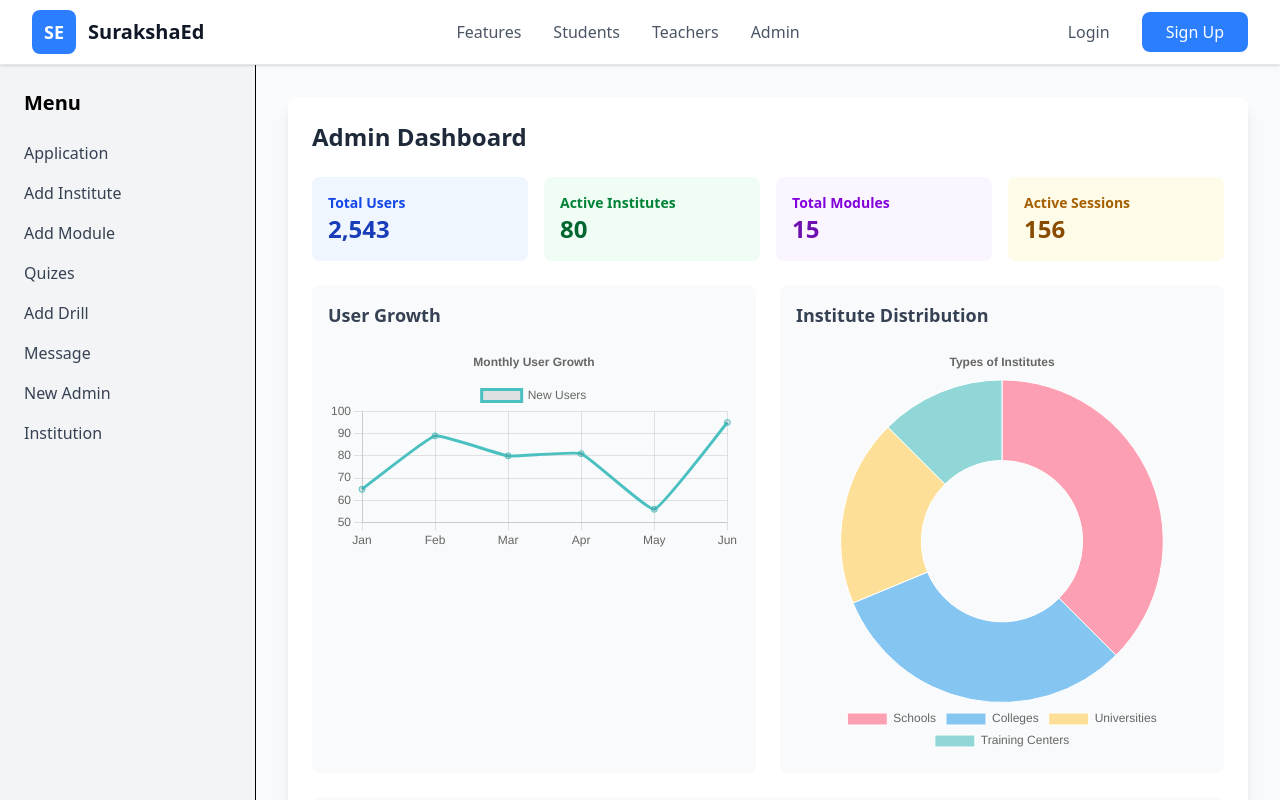
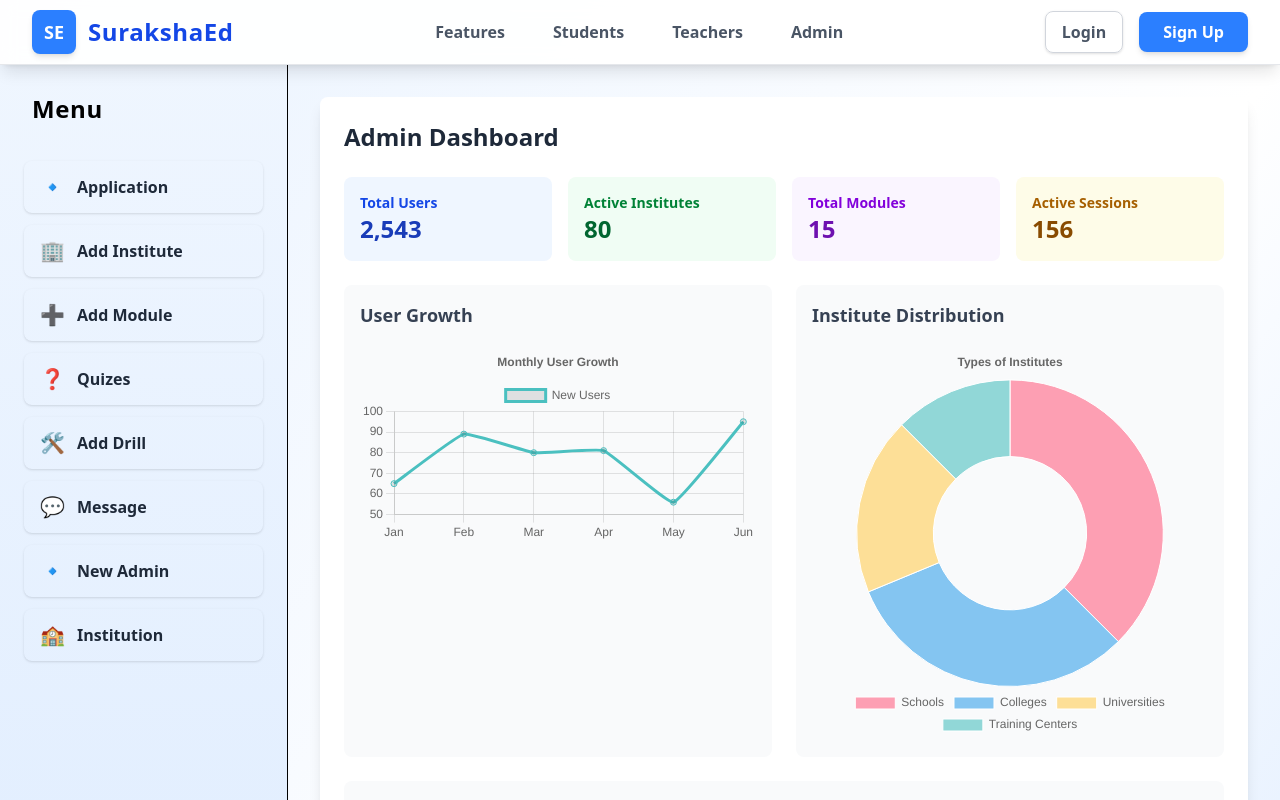
Before and after one commit to sakshichouhan305/SIH-25008--Glitchy-, a React (Vite) app in the folder frontend/: page /admin in a window 1280 px wide. Shown: the top 800 px of the page. Built offline with nearby package versions, Linux system fonts and the light colour scheme; sample sign-in values are in the browser's storage.

Commit message:
FE second commit

```diff
--- a/frontend/src/components/access.jsx
+++ b/frontend/src/components/access.jsx
@@ -1,4 +1,5 @@
 import { useState, useEffect } from 'react';
+
 
 const studentAccess = [
   {
--- a/frontend/src/components/contentpage.jsx
+++ b/frontend/src/components/contentpage.jsx
@@ -21,9 +21,14 @@ const Content = memo(({ activePage }) => {
         return <AdminDashboard />;
       default:
         return (
-          <div className="text-center py-10">
-            <h1 className="text-3xl font-bold mb-4">Welcome</h1>
-            <p className="text-gray-600">Please log in to continue.</p>
+          <div className="flex flex-col items-center justify-center py-16">
+            <div className="bg-white rounded-xl shadow-lg p-8 max-w-md w-full">
+              <h1 className="text-4xl font-extrabold mb-4 text-blue-600 text-center">Welcome!</h1>
+              <p className="text-gray-600 text-center mb-2">Please log in to continue and access your dashboard.</p>
+              <div className="flex justify-center mt-4">
+                <button className="bg-blue-500 hover:bg-blue-600 text-white px-6 py-2 rounded-lg font-semibold transition-colors shadow-md">Login</button>
+              </div>
+            </div>
           </div>
         );
     }
@@ -35,51 +40,42 @@ const Content = memo(({ activePage }) => {
       return renderDashboard();
     }
 
+    // Card style for content
+    const cardClass = "bg-white rounded-xl shadow-lg p-8 max-w-2xl mx-auto mt-10 text-center animate-fade-in";
+
     // Handle other pages based on activePage prop
     switch (activePage) {
       case "Module":
-        return <div>Module Content</div>;
-
+        return <div className={cardClass}><h2 className="text-2xl font-bold mb-2 text-blue-600">Module</h2><p className="text-gray-700">Explore learning modules tailored for you.</p></div>;
       case "Scoreboard":
-        return <div>Scoreboard Content</div>;
-
+        return <div className={cardClass}><h2 className="text-2xl font-bold mb-2 text-green-600">Scoreboard</h2><p className="text-gray-700">Track your progress and scores here.</p></div>;
       case "Leaderboard":
-        return <div>Leaderboard Content</div>;
-
+        return <div className={cardClass}><h2 className="text-2xl font-bold mb-2 text-yellow-600">Leaderboard</h2><p className="text-gray-700">See top performers and rankings.</p></div>;
       case "Posts":
-        return <div>Posts Content</div>;
-
+        return <div className={cardClass}><h2 className="text-2xl font-bold mb-2 text-purple-600">Posts</h2><p className="text-gray-700">Share and view posts from the community.</p></div>;
       case "Institution":
-        return <div>Institution Management</div>;
-
+        return <div className={cardClass}><h2 className="text-2xl font-bold mb-2 text-blue-800">Institution Management</h2><p className="text-gray-700">Manage institutions and their details.</p></div>;
       case "Add Admin":
-        return <div>Add New Admin</div>;
-
+        return <div className={cardClass}><h2 className="text-2xl font-bold mb-2 text-pink-600">Add New Admin</h2><p className="text-gray-700">Add a new admin to the system.</p></div>;
       case "Management":
-        return <div>System Management</div>;
-
+        return <div className={cardClass}><h2 className="text-2xl font-bold mb-2 text-gray-800">System Management</h2><p className="text-gray-700">Configure and manage system settings.</p></div>;
       case "Add Institute":
-        return <div>Add New Institute</div>;
-
+        return <div className={cardClass}><h2 className="text-2xl font-bold mb-2 text-indigo-600">Add New Institute</h2><p className="text-gray-700">Register a new institute.</p></div>;
       case "Add Module":
-        return <div>Add New Module</div>;
-
+        return <div className={cardClass}><h2 className="text-2xl font-bold mb-2 text-blue-500">Add New Module</h2><p className="text-gray-700">Create a new learning module.</p></div>;
       case "Quizes":
-        return <div>Quiz Management</div>;
-
+        return <div className={cardClass}><h2 className="text-2xl font-bold mb-2 text-red-600">Quiz Management</h2><p className="text-gray-700">Manage quizzes and assessments.</p></div>;
       case "Add Drill":
-        return <div>Add New Drill</div>;
-
+        return <div className={cardClass}><h2 className="text-2xl font-bold mb-2 text-teal-600">Add New Drill</h2><p className="text-gray-700">Add drills for practice.</p></div>;
       case "Message":
-        return <div>Messages</div>;
-
+        return <div className={cardClass}><h2 className="text-2xl font-bold mb-2 text-blue-400">Messages</h2><p className="text-gray-700">View and send messages.</p></div>;
       default:
         return renderDashboard(); // Show dashboard as default view
     }
   };
 
   return (
-    <main className="flex-1 p-8 bg-gray-50">
+    <main className="flex-1 p-8 bg-gradient-to-br from-blue-50 via-white to-blue-100 min-h-screen">
       {renderContent()}
     </main>
   );
--- a/frontend/src/components/menubar.jsx
+++ b/frontend/src/components/menubar.jsx
@@ -1,15 +1,44 @@
 import React from "react";
 
-export default function Sidebar({adminAccess,setActive}) {
+
+const icons = {
+  Dashboard: "📊",
+  "Student Profile": "👤",
+  Module: "📚",
+  Scoreboard: "🏆",
+  Leaderboard: "🥇",
+  Posts: "📝",
+  Institution: "🏫",
+  "Add Admin": "➕",
+  Management: "⚙️",
+  "Add Institute": "🏢",
+  "Add Module": "➕",
+  Quizes: "❓",
+  "Add Drill": "🛠️",
+  Message: "💬"
+};
+
+export default function Sidebar({ adminAccess, setActive }) {
   return (
-    <aside className="w-64 bg-gray-100 border-r shadow-md p-6">
-      <h2 className="text-xl font-semibold mb-6">Menu</h2>
-      <ul className="space-y-4 text-gray-700 font-medium">
-        {adminAccess.map((value,key)=>{
-           return <li onClick={()=>{setActive(value?.name)}} key={key} className="cursor-pointer hover:text-blue-600">{value?.name}</li>
-        })
-        }
+    <aside className="w-72 bg-gradient-to-b from-blue-50 to-blue-100 border-r shadow-xl p-6 min-h-screen flex flex-col">
+      <h2 className="text-2xl font-bold mb-8 text-blue-700 tracking-wide flex items-center gap-2">
+        <span className=" text-black px-2 py-1 rounded-lg">Menu</span>
+      </h2>
+      <ul className="space-y-3 text-gray-800 font-medium flex-1">
+        {adminAccess.map((value, key) => (
+          <li
+            onClick={() => setActive(value?.name)}
+            key={key}
+            className="flex items-center gap-3 px-4 py-3 rounded-lg cursor-pointer transition-all duration-200 hover:bg-blue-500 hover:text-white shadow-sm group"
+          >
+            <span className="text-xl group-hover:scale-110 transition-transform duration-200">
+              {icons[value?.name] || "🔹"}
+            </span>
+            <span className="text-base font-semibold">{value?.name}</span>
+          </li>
+        ))}
       </ul>
+      <div className="mt-8 text-center text-xs text-gray-400">© 2025 SurakshaEd</div>
     </aside>
   );
 }
--- a/frontend/src/pages/admin.jsx
+++ b/frontend/src/pages/admin.jsx
@@ -32,24 +32,32 @@ export default function Admin() {
     }, []);
 
     if (!token) {
-        return <div>Access Denied. Please login first.</div>;
+        return (
+          <div className="flex items-center justify-center min-h-screen bg-gradient-to-br from-blue-50 via-white to-blue-100">
+            <div className="bg-white rounded-xl shadow-lg p-10 max-w-md w-full text-center">
+              <h2 className="text-3xl font-bold text-red-500 mb-4">Access Denied</h2>
+              <p className="text-gray-700 mb-6">Please login first to access the admin dashboard.</p>
+              <button className="bg-blue-500 hover:bg-blue-600 text-white px-6 py-2 rounded-lg font-semibold transition-colors shadow-md">Login</button>
+            </div>
+          </div>
+        );
     }
 
     // Find the active component
     const activeComponent = sidebarAccess.find(item => item.name === active)?.component;
 
     return (
-        <div className="min-h-screen flex flex-col bg-gray-50">
-          {/* ✅ Navbar (same as Home.jsx) */}
-          <nav className="sticky top-0 w-full bg-white border-b border-gray-200 shadow-sm">
+      <div className="min-h-screen flex flex-col bg-gradient-to-br from-blue-50 via-white to-blue-100">
+        {/* Navbar */}
+        <nav className="sticky top-0 w-full bg-white/90 backdrop-blur border-b border-gray-200 shadow-lg z-10">
           <div className="max-w-7xl mx-auto px-4 sm:px-6 lg:px-8">
             <div className="flex items-center justify-between h-16">
               {/* Brand */}
               <div className="flex items-center space-x-3">
-                  <div className="bg-blue-500 text-white px-3 py-2 rounded-lg font-bold text-lg">
+                <div className="bg-blue-500 text-white px-3 py-2 rounded-lg font-bold text-lg shadow-md">
                   SE
                 </div>
-                  <span className="text-xl font-semibold text-gray-900">
+                <span className="text-2xl font-extrabold text-blue-700 tracking-wide">
                   SurakshaEd
                 </span>
               </div>
@@ -58,25 +66,25 @@ export default function Admin() {
               <div className="hidden md:flex items-center space-x-8">
                 <a
                   href="#features"
-                    className="text-gray-600 hover:text-blue-500 font-medium transition-colors"
+                  className="text-gray-600 hover:text-blue-500 font-semibold transition-colors px-2"
                 >
                   Features
                 </a>
                 <a
                   href="#students"
-                    className="text-gray-600 hover:text-blue-500 font-medium transition-colors"
+                  className="text-gray-600 hover:text-blue-500 font-semibold transition-colors px-2"
                 >
                   Students
                 </a>
                 <a
                   href="#teachers"
-                    className="text-gray-600 hover:text-blue-500 font-medium transition-colors"
+                  className="text-gray-600 hover:text-blue-500 font-semibold transition-colors px-2"
                 >
                   Teachers
                 </a>
                 <a
                   href="#admin"
-                    className="text-gray-600 hover:text-blue-500 font-medium transition-colors"
+                  className="text-gray-600 hover:text-blue-500 font-semibold transition-colors px-2"
                 >
                   Admin
                 </a>
@@ -84,10 +92,10 @@ export default function Admin() {
 
               {/* Auth Buttons */}
               <div className="flex items-center space-x-4">
-                  <button className="text-gray-600 hover:text-blue-500 px-4 py-2 font-medium transition-colors">
+                <button className="text-gray-600 hover:text-blue-500 px-4 py-2 font-semibold transition-colors rounded-lg border border-gray-300 shadow-sm">
                   Login
                 </button>
-                  <button className="bg-blue-500 hover:bg-blue-600 text-white px-6 py-2 rounded-lg font-medium transition-colors">
+                <button className="bg-blue-500 hover:bg-blue-600 text-white px-6 py-2 rounded-lg font-semibold transition-colors shadow-md">
                   Sign Up
                 </button>
               </div>
@@ -95,10 +103,10 @@ export default function Admin() {
           </div>
         </nav>
 
-          {/* ✅ Sidebar + Content */}
-          <div className="flex flex-1">
-            <Sidebar adminAccess={sidebarAccess} setActive={setActive}/>
-            <div className="flex-1">
+        {/* Sidebar + Content */}
+        <div className="flex flex-1 overflow-hidden">
+          <Sidebar adminAccess={sidebarAccess} setActive={setActive} />
+          <div className="flex-1 overflow-y-auto">
             {activeComponent ? <activeComponent /> : <Content activePage={active} />}
           </div>
         </div>
```
Lines whose indentation alone changed are shown as unchanged.
